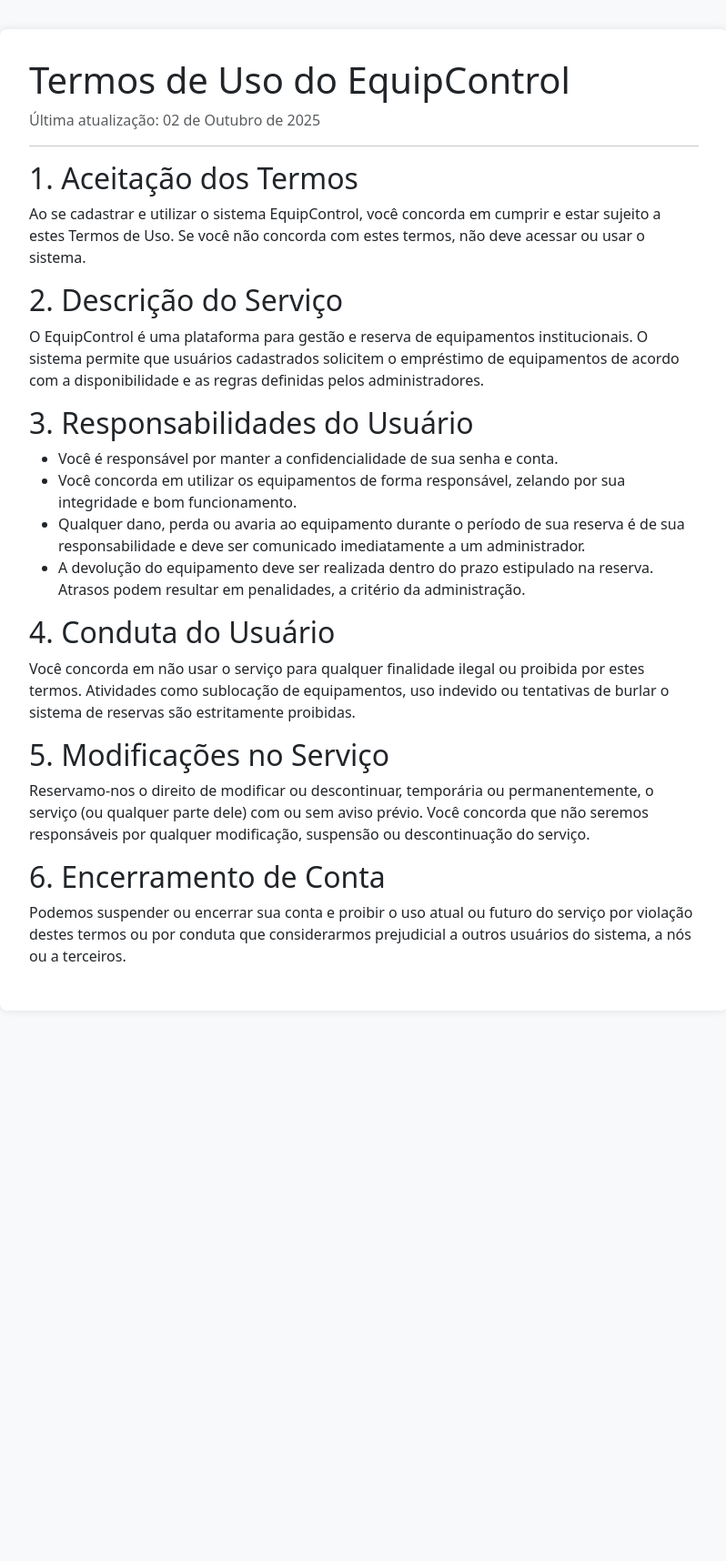
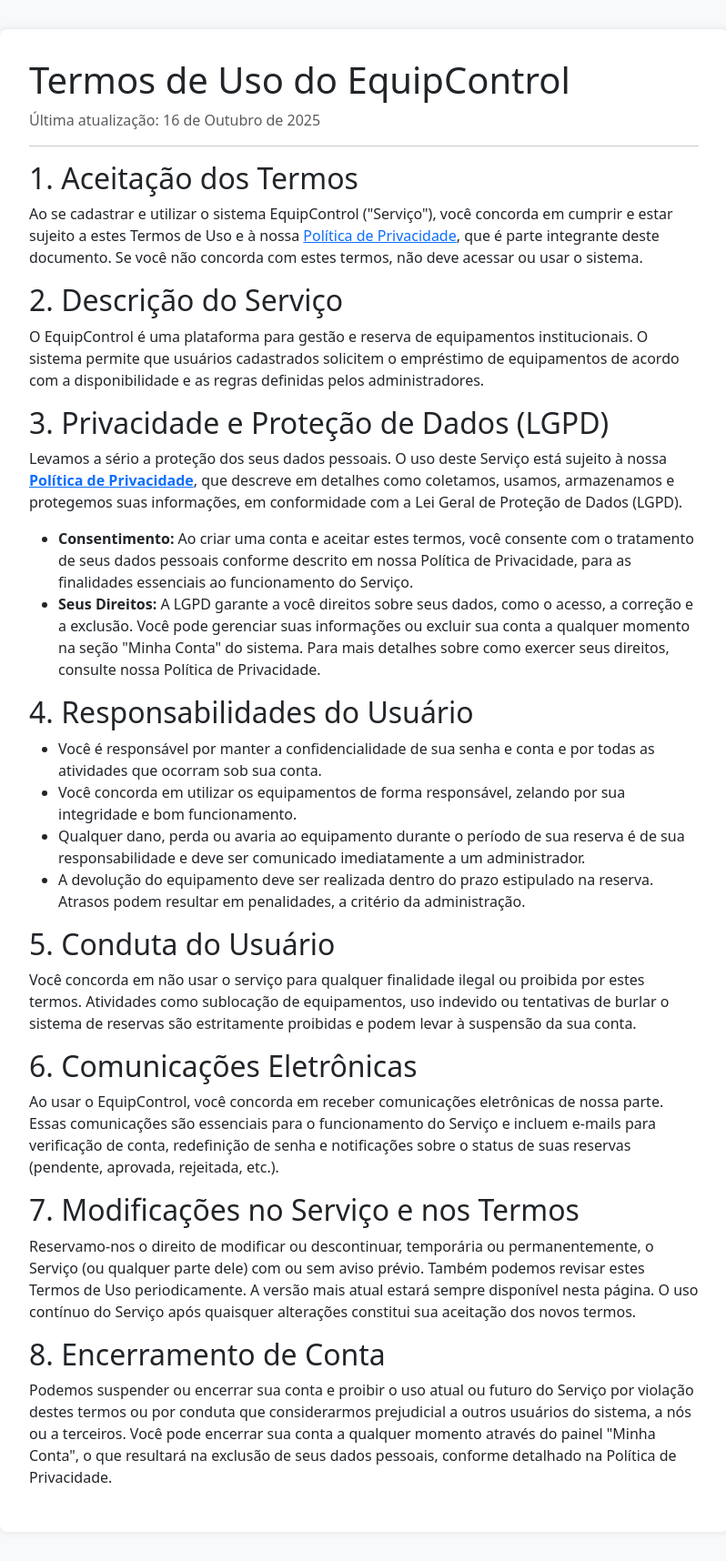
Before and after one commit to ViniciusARD/gestao-equipamentos, a FastAPI app: page /terms in a window 1280 px wide. Shown: the whole page at 91% size, without its empty margins (240-1038 px from the left). Before the commit the page ends 1057 px from the top, so only its background shows below. Run offline with FastAPI, Linux system fonts and the light colour scheme; parts of the project's set-up code (start-up, migrations or seed data) failed here and were passed over.

Commit message:
feat: update privacy policy and terms of use with latest information and compliance details

```diff
--- a/app/templates/terms_of_use.html
+++ b/app/templates/terms_of_use.html
@@ -13,31 +13,41 @@
 <body>
     <div class="legal-container">
         <h1>Termos de Uso do EquipControl</h1>
-        <p class="text-muted">Última atualização: 02 de Outubro de 2025</p>
+        <p class="text-muted">Última atualização: 16 de Outubro de 2025</p>
         <hr>
 
         <h2>1. Aceitação dos Termos</h2>
-        <p>Ao se cadastrar e utilizar o sistema EquipControl, você concorda em cumprir e estar sujeito a estes Termos de Uso. Se você não concorda com estes termos, não deve acessar ou usar o sistema.</p>
+        <p>Ao se cadastrar e utilizar o sistema EquipControl ("Serviço"), você concorda em cumprir e estar sujeito a estes Termos de Uso e à nossa <a href="/privacy" target="_blank">Política de Privacidade</a>, que é parte integrante deste documento. Se você não concorda com estes termos, não deve acessar ou usar o sistema.</p>
 
         <h2>2. Descrição do Serviço</h2>
         <p>O EquipControl é uma plataforma para gestão e reserva de equipamentos institucionais. O sistema permite que usuários cadastrados solicitem o empréstimo de equipamentos de acordo com a disponibilidade e as regras definidas pelos administradores.</p>
 
-        <h2>3. Responsabilidades do Usuário</h2>
+        <h2>3. Privacidade e Proteção de Dados (LGPD)</h2>
+        <p>Levamos a sério a proteção dos seus dados pessoais. O uso deste Serviço está sujeito à nossa <strong><a href="/privacy" target="_blank">Política de Privacidade</a></strong>, que descreve em detalhes como coletamos, usamos, armazenamos e protegemos suas informações, em conformidade com a Lei Geral de Proteção de Dados (LGPD).</p>
         <ul>
-            <li>Você é responsável por manter a confidencialidade de sua senha e conta.</li>
+            <li><strong>Consentimento:</strong> Ao criar uma conta e aceitar estes termos, você consente com o tratamento de seus dados pessoais conforme descrito em nossa Política de Privacidade, para as finalidades essenciais ao funcionamento do Serviço.</li>
+            <li><strong>Seus Direitos:</strong> A LGPD garante a você direitos sobre seus dados, como o acesso, a correção e a exclusão. Você pode gerenciar suas informações ou excluir sua conta a qualquer momento na seção "Minha Conta" do sistema. Para mais detalhes sobre como exercer seus direitos, consulte nossa Política de Privacidade.</li>
+        </ul>
+
+        <h2>4. Responsabilidades do Usuário</h2>
+        <ul>
+            <li>Você é responsável por manter a confidencialidade de sua senha e conta e por todas as atividades que ocorram sob sua conta.</li>
             <li>Você concorda em utilizar os equipamentos de forma responsável, zelando por sua integridade e bom funcionamento.</li>
             <li>Qualquer dano, perda ou avaria ao equipamento durante o período de sua reserva é de sua responsabilidade e deve ser comunicado imediatamente a um administrador.</li>
             <li>A devolução do equipamento deve ser realizada dentro do prazo estipulado na reserva. Atrasos podem resultar em penalidades, a critério da administração.</li>
         </ul>
 
-        <h2>4. Conduta do Usuário</h2>
-        <p>Você concorda em não usar o serviço para qualquer finalidade ilegal ou proibida por estes termos. Atividades como sublocação de equipamentos, uso indevido ou tentativas de burlar o sistema de reservas são estritamente proibidas.</p>
+        <h2>5. Conduta do Usuário</h2>
+        <p>Você concorda em não usar o serviço para qualquer finalidade ilegal ou proibida por estes termos. Atividades como sublocação de equipamentos, uso indevido ou tentativas de burlar o sistema de reservas são estritamente proibidas e podem levar à suspensão da sua conta.</p>
 
-        <h2>5. Modificações no Serviço</h2>
-        <p>Reservamo-nos o direito de modificar ou descontinuar, temporária ou permanentemente, o serviço (ou qualquer parte dele) com ou sem aviso prévio. Você concorda que não seremos responsáveis por qualquer modificação, suspensão ou descontinuação do serviço.</p>
+        <h2>6. Comunicações Eletrônicas</h2>
+        <p>Ao usar o EquipControl, você concorda em receber comunicações eletrônicas de nossa parte. Essas comunicações são essenciais para o funcionamento do Serviço e incluem e-mails para verificação de conta, redefinição de senha e notificações sobre o status de suas reservas (pendente, aprovada, rejeitada, etc.).</p>
 
-        <h2>6. Encerramento de Conta</h2>
-        <p>Podemos suspender ou encerrar sua conta e proibir o uso atual ou futuro do serviço por violação destes termos ou por conduta que considerarmos prejudicial a outros usuários do sistema, a nós ou a terceiros.</p>
+        <h2>7. Modificações no Serviço e nos Termos</h2>
+        <p>Reservamo-nos o direito de modificar ou descontinuar, temporária ou permanentemente, o Serviço (ou qualquer parte dele) com ou sem aviso prévio. Também podemos revisar estes Termos de Uso periodicamente. A versão mais atual estará sempre disponível nesta página. O uso contínuo do Serviço após quaisquer alterações constitui sua aceitação dos novos termos.</p>
+
+        <h2>8. Encerramento de Conta</h2>
+        <p>Podemos suspender ou encerrar sua conta e proibir o uso atual ou futuro do Serviço por violação destes termos ou por conduta que considerarmos prejudicial a outros usuários do sistema, a nós ou a terceiros. Você pode encerrar sua conta a qualquer momento através do painel "Minha Conta", o que resultará na exclusão de seus dados pessoais, conforme detalhado na Política de Privacidade.</p>
     </div>
 </body>
 </html>
```
Also changed, not shown: app/templates/privacy_policy.html (+27 -4 lines).
